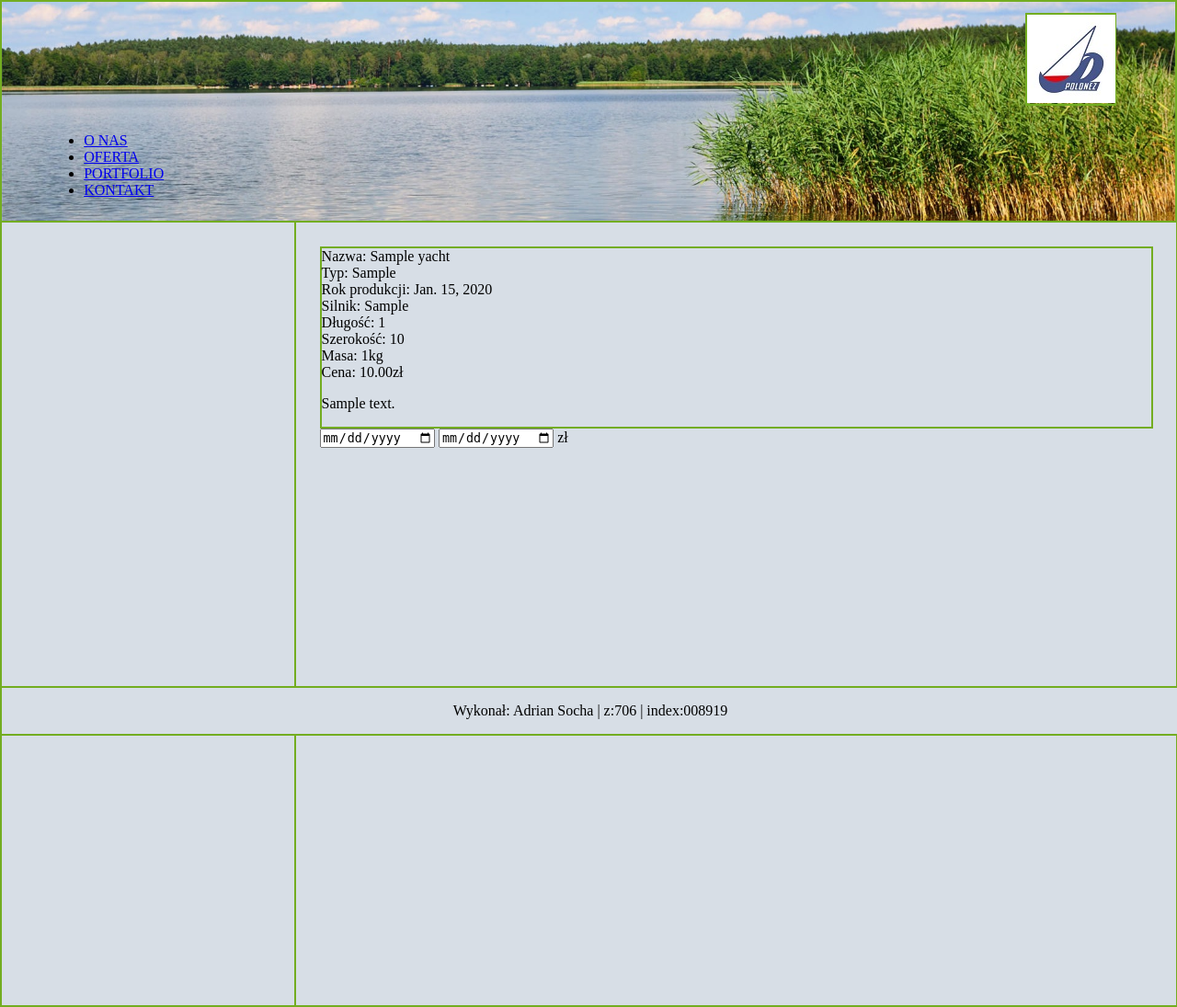
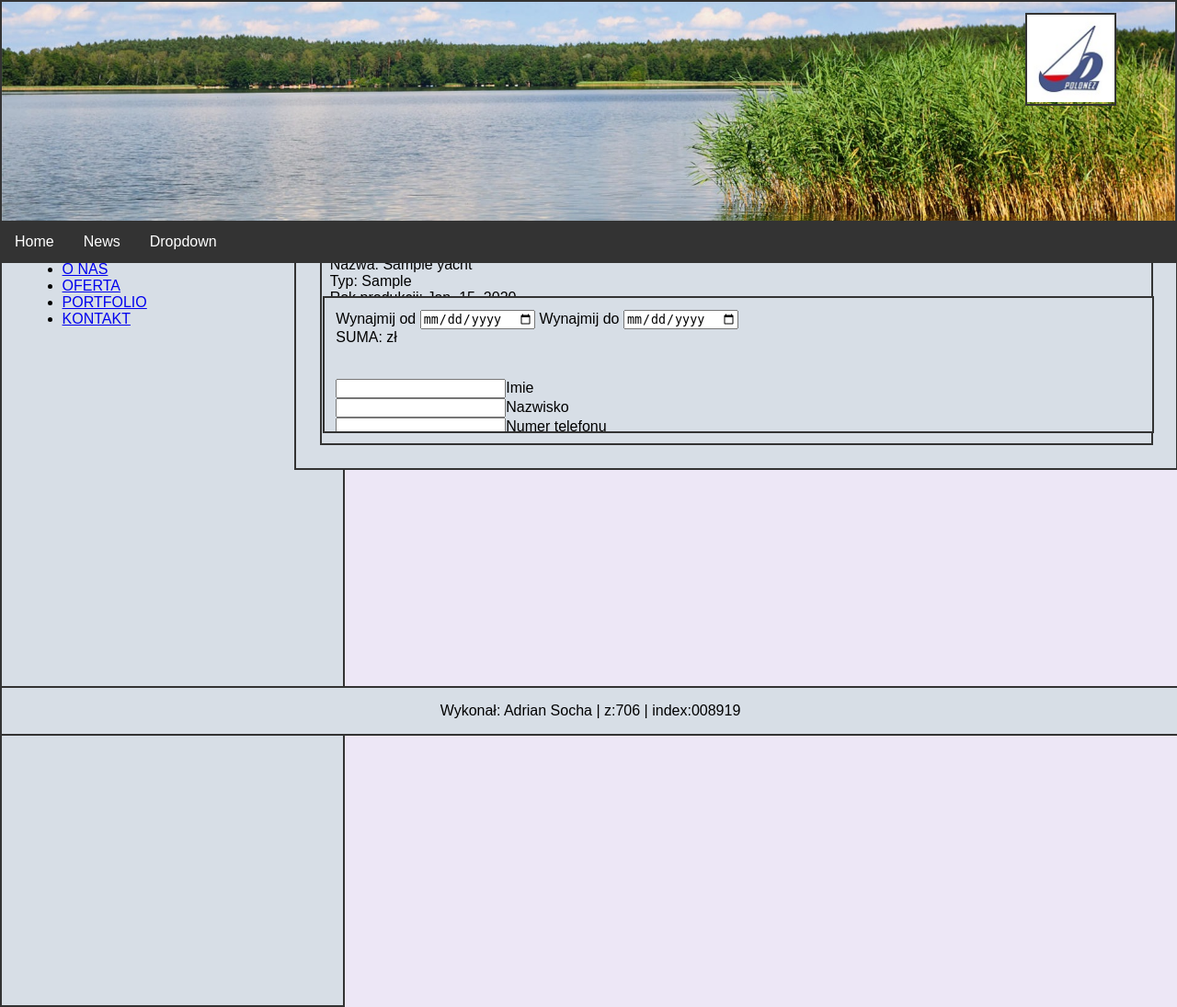
Before and after one commit to asochaWWSI/YachtsBooking, a Django app: page /yachts/1 in a window 1280 px wide. Shown: the whole page at 92% size. Run offline with Django 4.2, Linux system fonts and the light colour scheme; tables that the repository leaves empty hold one stand-in row (values such as "Sample post").

Commit message:
improve styling

```diff
--- /dev/null
+++ b/YachtsApp/forms.py
@@ -0,0 +1,4 @@
+from django import forms
+
+class BookingForm(forms.Form):
+    # TODO: https://docs.djangoproject.com/en/4.0/topics/forms/
--- a/YachtsApp/static/styl.css
+++ b/YachtsApp/static/styl.css
@@ -1,9 +1,10 @@
 body {
   background-color: #EDE7F6;
 }
-td { border: 1px solid black; }
-th { border: 2px solid black; }
-
+img {
+  width: 100%;
+  height: auto;
+}
 .top_slider {
 position: absolute;
 	top:  0px;
@@ -12,7 +13,7 @@ position: absolute;
 	height: 30%;
 	background-color: #D7DEE6;
 	overflow: hidden;
-	border: 2px solid #73AD21;
+	border: 2px solid #333;
 
 }
 
@@ -22,6 +23,7 @@ position: absolute;
 	width: 100%;
 	height: auto;
 	overflow: hidden;
+	z-index: 1;
 }
 .logo {
 	position: absolute;
@@ -29,30 +31,25 @@ position: absolute;
 	right: 5%;
 	width: 95px;
 	height: 97px;
+	z-index: 2;
 
-  border: 2px solid #73AD21;
+  border: 2px solid #333;
 }
-.menu_top{
-	position: absolute;
-	top: 16%;
-	left: 4%;
-	width: 8%;
- 	height: 90px;
-}
+
 .main {
 	position: absolute;
 	top:  30%;
 	left: 25%;
 	width: 70.8%;
-	height: 100%;
+	height: auto;
 	background-color: #D7DEE6;
-	border: 2px solid #73AD21;
+	border: 2px solid #333;
 	padding: 2%;
 	overflow: hidden;
 
 }
 .yacht_container {
-	border: 2px solid #73AD21;
+	border: 2px solid #333;
 }
 
 .menu_left {
@@ -62,10 +59,62 @@ position: absolute;
 	width: 25%;
 	height: 100%;
 	background-color:#D7DEE6;
-	border: 2px solid #73AD21;
+	border: 2px solid #333;
 	padding: 2%;
 }
 
+.yacht_container{
+	background-color:#D7DEE6;
+	border: 2px solid #333;
+	padding: 1%;
+}
+
+.yacht_photo{
+	display: inline-block;
+	left: 0px;
+	width: 30%;
+	height: 10em;
+	min-height: 11em;
+	background-color:#9fb2c7;
+	border: 2px solid #333;
+}
+.yacht_data{
+	display: inline-block;
+	left: 30%;
+	width: 30%;
+	min-height: 11em;
+	background-color:#a8c6eb;
+	border: 1px solid #333;
+	padding: 2%;
+}
+.yacht_containe_button{
+	display: inline-block;
+	left: 60%;
+	width: 30%;
+	background-color:#1466c4;
+	border: 1px solid #333;
+	padding: 2%;
+}
+.information{
+	position: absolute;
+	top:  30%;
+	left: 3%;
+	width: 90%;
+	height: 40%;
+	background-color: #D7DEE6;
+	border: 2px solid #333;
+	padding: 2%;
+	overflow: hidden;
+}
+.basic_information{
+	width: 105%;
+	height: auto;
+	background-color: #D7DEE6;
+	border: 2px solid #333;
+	padding: 2%;
+
+	margin:-3%;
+}
 .footer {
   position: fixed;
   left: 0;
@@ -73,5 +122,78 @@ position: absolute;
   width: 100%;
   background-color: #D7DEE6;
   text-align: center;
-  border: 2px solid #73AD21;
+  border: 2px solid #333;
 }
+
+
+
+
+
+body {
+  font-family: Arial, Helvetica, sans-serif;
+}
+
+.navbar {
+	position: absolute;
+	top: 30%;
+	left: 0;
+	z-index: 3;
+	overflow: hidden;
+ 	background-color: #333;
+	width: 100vw;
+}
+
+.navbar a {
+  float: left;
+  font-size: 16px;
+  color: white;
+  text-align: center;
+  padding: 14px 16px;
+  text-decoration: none;
+}
+
+.dropdown {
+  float: left;
+  overflow: hidden;
+}
+
+.dropdown .dropbtn {
+  font-size: 16px;
+  border: none;
+  outline: none;
+  color: white;
+  padding: 14px 16px;
+  background-color: inherit;
+  font-family: inherit;
+  margin: 0;
+}
+
+.navbar a:hover, .dropdown:hover .dropbtn {
+  background-color: red;
+}
+
+.dropdown-content {
+  display: none;
+  position: absolute;
+  background-color: #f9f9f9;
+  min-width: 160px;
+  box-shadow: 0px 8px 16px 0px rgba(0,0,0,0.2);
+  z-index: 1;
+}
+
+.dropdown-content a {
+  float: none;
+  color: black;
+  padding: 12px 16px;
+  text-decoration: none;
+  display: block;
+  text-align: left;
+}
+
+.dropdown-content a:hover {
+  background-color: #ddd;
+}
+
+.dropdown:hover .dropdown-content {
+  display: block;
+}
--- a/YachtsApp/templates/YachtsApp/basic.html
+++ b/YachtsApp/templates/YachtsApp/basic.html
@@ -26,9 +26,25 @@
 	</section>
 
 
-	<div class="menu_top">  <!-- Przyciski przechodzenia pomiędzy podstronami  -->
-		<nav class="menu">
+<div class="navbar">
+  <a href="#home">Home</a>
+  <a href="#news">News</a>
 
+  <div class="dropdown">
+    <button class="dropbtn">Dropdown
+      <i class="fa fa-caret-down"></i>
+    </button>
+    <div class="dropdown-content">
+      <a href="#">Link 1</a>
+      <a href="#">Link 2</a>
+      <a href="#">Link 3</a>
+    </div>
+  </div>
+</div>
+
+
+	<div class="menu_left">
+				<nav class="menu">
 				<ul>
 
 					<li><a href="#">O NAS</a></li>
@@ -37,24 +53,15 @@
 					<li><a href="#">KONTAKT</a></li>
 
 				</ul>
-
 			</nav>
-	</div>
-
-	<div class="menu_left">
 
 	</div>
 
 
 	<div class="main">
         {% block content %}{% endblock %}
+
 	</div>
-
-
-
-
-
-
 
 
 
--- a/YachtsApp/templates/YachtsApp/booking.html
+++ b/YachtsApp/templates/YachtsApp/booking.html
@@ -10,6 +10,9 @@
             Cena: {{yacht.price}}zł</br>
             <p>{{yacht.description}}</p>
     </div>
+    <div class="information">
+
+        <div class="basic_information">
         <script type="text/javascript">
             function updateFinalPrice() {
                 const price_per_day = {{yacht.price}}
@@ -29,9 +32,15 @@
                 price_field.innerText = booking_days * price_per_day
             }
         </script>
-    <input type="date" id="booking_start" onChange="updateFinalPrice()">
-    <input type="date" id="booking_end" onChange="updateFinalPrice()">
-    <span id="final_price"></span>zł
-
-
+        <form action="./make_booking" method="post">
+        Wynajmij od    <input type="date" id="booking_start" onChange="updateFinalPrice()">
+        Wynajmij do    <input type="date" id="booking_end" onChange="updateFinalPrice()"></br>
+        SUMA: <span id="final_price"></span>zł</br></br></br>
+            <input type="text" id="customer_name">Imie</br>
+            <input type="text" id="customer_surname">Nazwisko</br>
+            <input type="tel" id="customer_phone">Numer telefonu</br>
+            <input type="email" id="customer_email">Adres e-mail</br>
+            <input type="submit"  value="Rezerwuj"></br>
+        </form>
+    </div>
 {% endblock %}
```
Also changed, not shown: YachtsApp/templates/YachtsApp/index.html (+11 -4 lines). Lines whose indentation alone changed are shown as unchanged.
